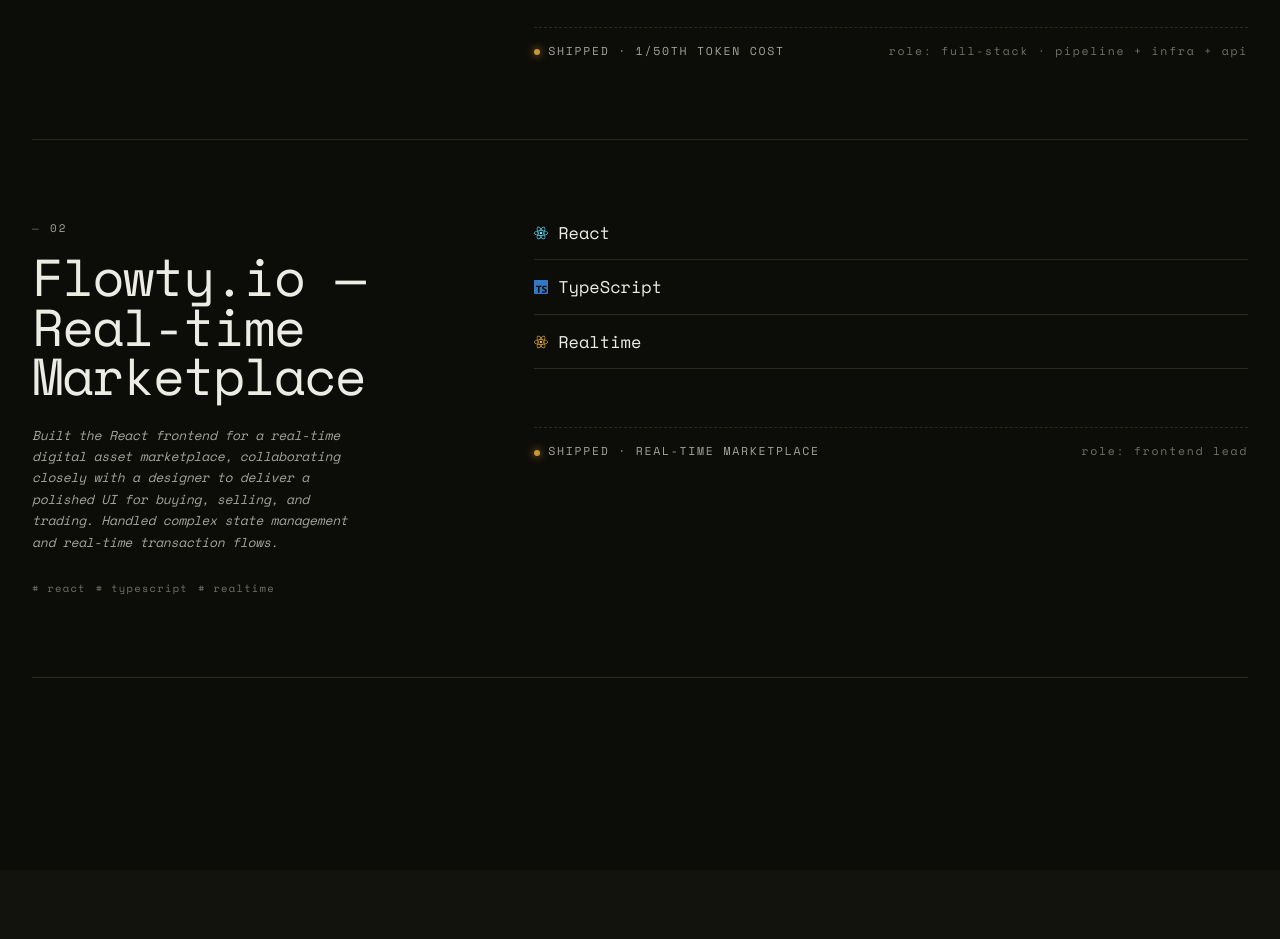
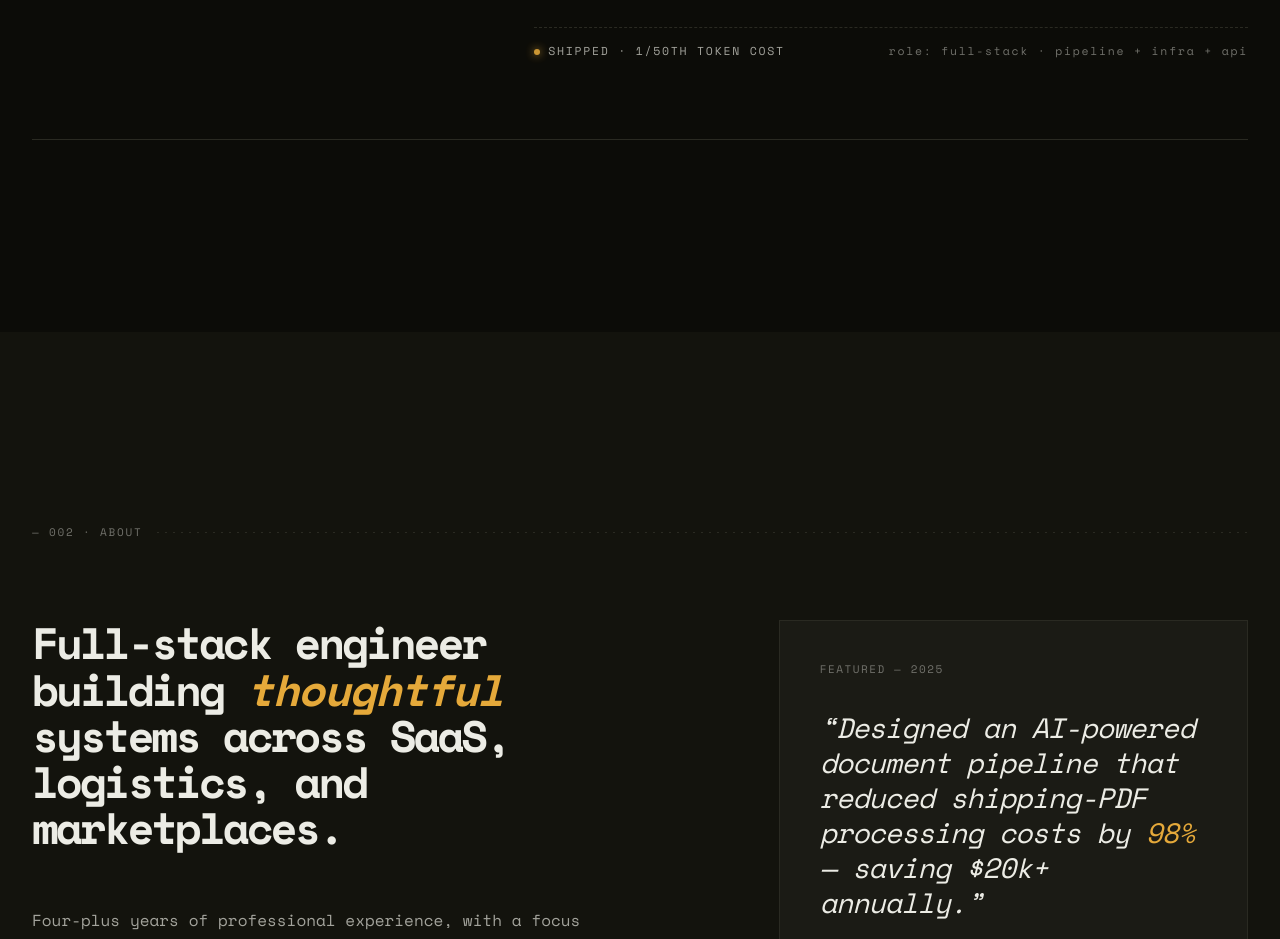
Before and after one commit to DavidKalina/davidkalina, a Next.js app: page / in a window 1280 px wide. Shown: the part 3400-4339 px from the top of the page. Built offline with nearby package versions, Linux system fonts and the light colour scheme; no server answers.

Commit message:
feat: trim projects

```diff
--- a/constants/projectGrid.ts
+++ b/constants/projectGrid.ts
@@ -277,28 +277,5 @@
         },
       ],
     },
-    {
-      num: "02",
-      year: "2024",
-      title: "Flowty.io — Real-time Marketplace",
-      client: "K-Optional Software",
-      role: "Frontend lead",
-      blurb:
-        "Built the React frontend for a real-time digital asset marketplace, collaborating closely with a designer to deliver a polished UI for buying, selling, and trading. Handled complex state management and real-time transaction flows.",
-      metrics: [],
-      stack: ["React", "TypeScript", "Realtime"],
-      hue: 265,
-      href: "https://Flowty.io",
-      tags: ["react", "typescript", "realtime"],
-      tech: [
-        { icon: "react", label: "React" },
-        { icon: "ts", label: "TypeScript" },
-        { icon: "realtime", label: "Realtime" },
-      ],
-      status: {
-        primary: "SHIPPED · REAL-TIME MARKETPLACE",
-        secondary: "role: frontend lead",
-      },
-    },
   ] as ReadonlyArray<Project>,
 } as const;
```
